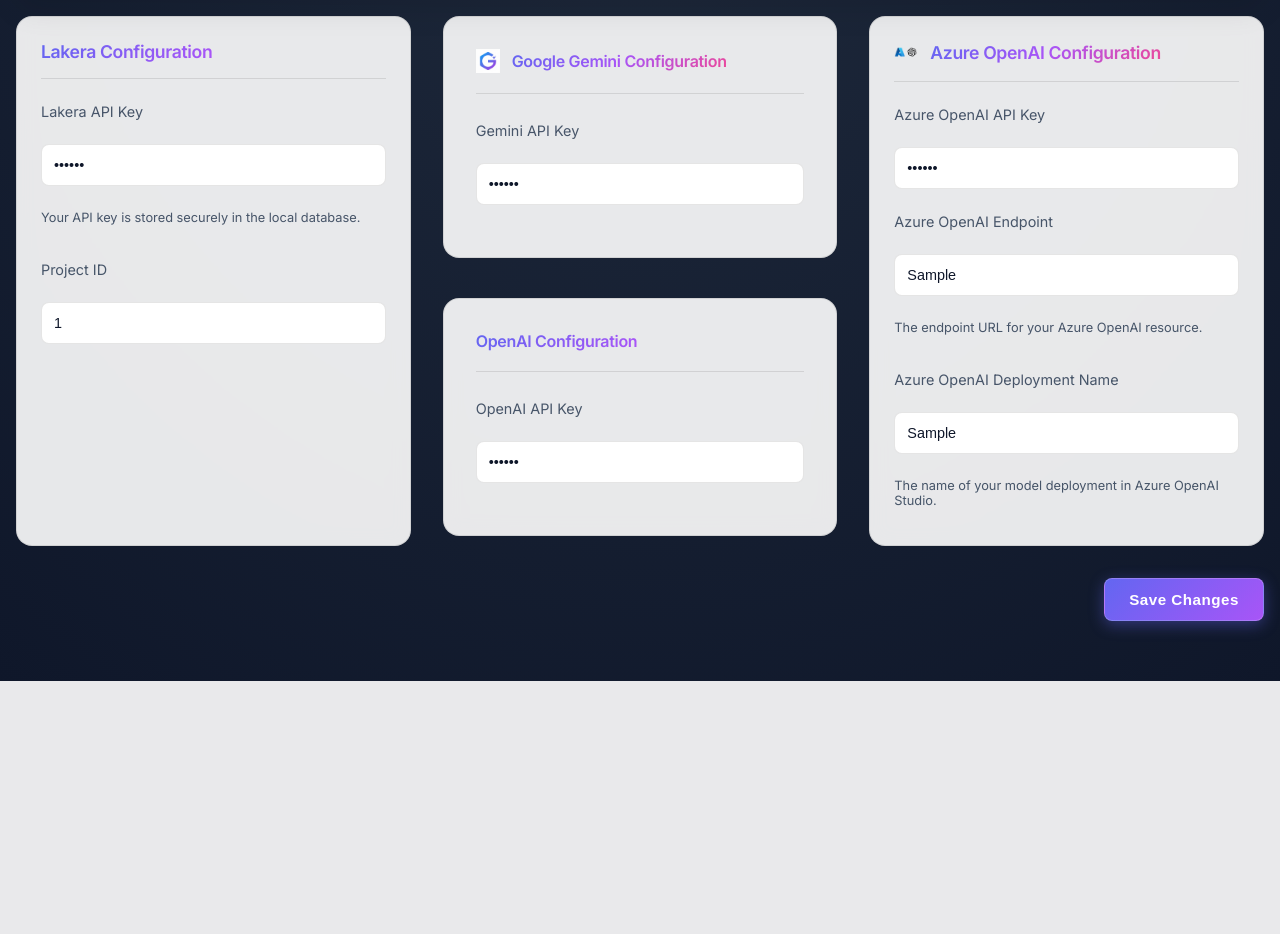
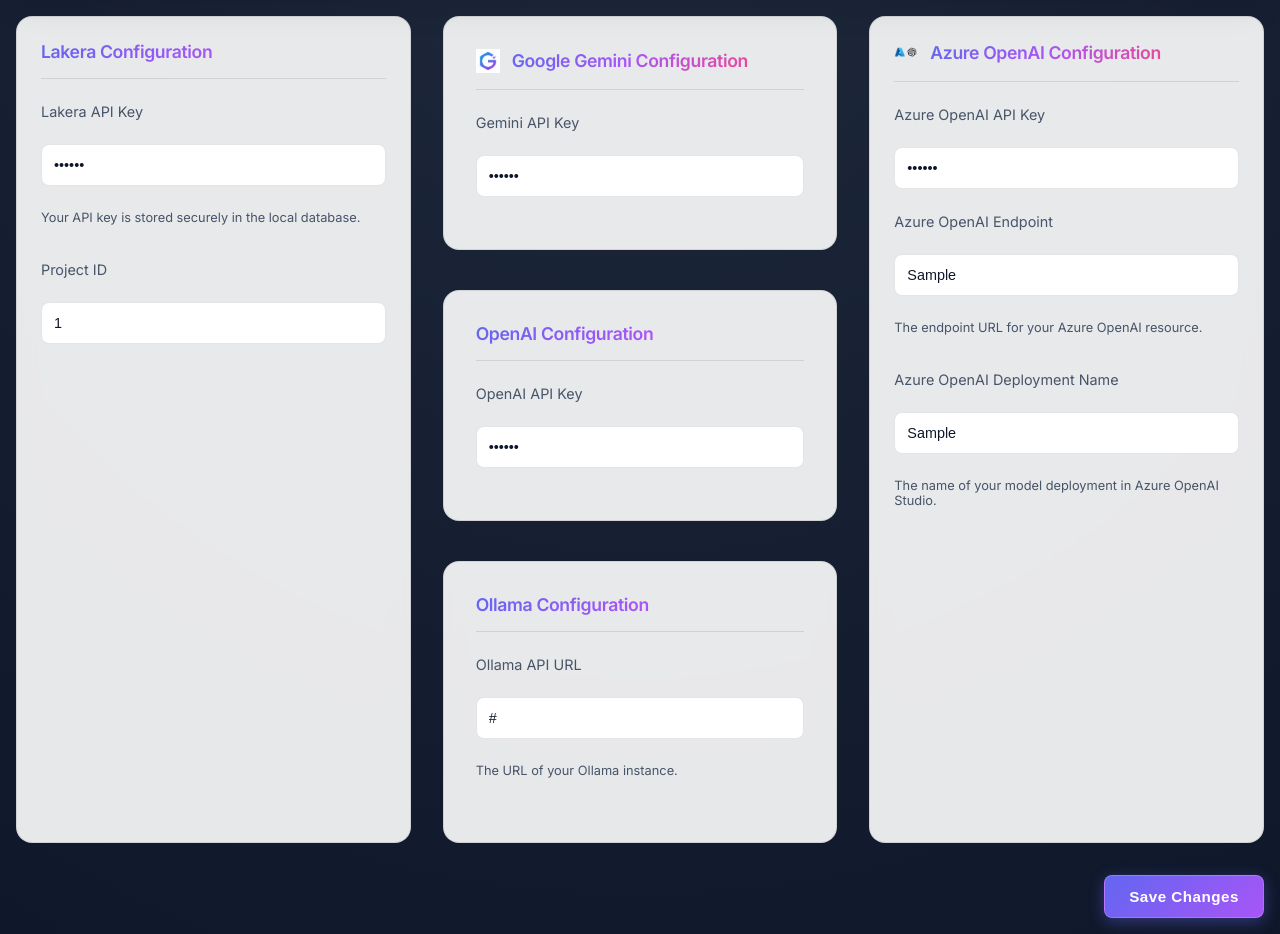
Before and after one commit to alshawwaf/Lakera-Demo, a Flask app: template templates/settings.html in a window 1280 px wide. Shown: the part 119-1053 px from the top of the page. Before the commit the page ends 800 px from the top, so only its background shows below. Run offline with Flask 3, Linux system fonts and the light colour scheme; the template is opened without the code that fills it: most values are stand-ins (such as "Sample title", 1, 10 or a date in 2020).

Commit message:
feat: add Ollama support and update docs

```diff
--- a/app.py
+++ b/app.py
@@ -97,7 +97,8 @@ def health_check():
 # Global cache for Models
 MODEL_CACHE = {
     'openai': {'data': None, 'timestamp': None},
-    'gemini': {'data': None, 'timestamp': None}
+    'gemini': {'data': None, 'timestamp': None},
+    'ollama': {'data': None, 'timestamp': None}
 }
 
 # Global cache for Gemini Client
@@ -341,6 +342,31 @@ def get_gemini_models():
         print(f"Error fetching Gemini models: {e}")
         return ['gemini-pro', 'gemini-pro-vision', 'gemini-1.5-pro', 'gemini-1.5-flash']
 
+def get_ollama_models():
+    """Helper function to fetch available Ollama models with caching"""
+    ollama_url = get_setting('OLLAMA_API_URL') or os.getenv('OLLAMA_API_URL', 'http://localhost:11434')
+
+    # Check cache
+    now = datetime.now()
+    if MODEL_CACHE['ollama']['data'] and MODEL_CACHE['ollama']['timestamp']:
+        if now - MODEL_CACHE['ollama']['timestamp'] < CACHE_DURATION:
+            return MODEL_CACHE['ollama']['data']
+
+    try:
+        response = requests.get(f"{ollama_url}/api/tags", timeout=2)
+        if response.status_code == 200:
+            models = response.json().get('models', [])
+            result = sorted([m['name'] for m in models])
+
+            # Update cache
+            MODEL_CACHE['ollama']['data'] = result
+            MODEL_CACHE['ollama']['timestamp'] = now
+            return result
+        return []
+    except Exception as e:
+        print(f"Error fetching Ollama models: {e}")
+        return []
+
 # Initialize DB
 with app.app_context():
     db.create_all()
@@ -357,8 +383,9 @@ def index():
     azure_deployment = get_setting('AZURE_OPENAI_DEPLOYMENT') or os.getenv('AZURE_OPENAI_DEPLOYMENT', 'gpt-4o-mini-2024-07-18')
 
     gemini_models = get_gemini_models()
+    ollama_models = get_ollama_models()
 
-    return render_template('playground.html', available_models=available_models, azure_deployment=azure_deployment, gemini_models=gemini_models)
+    return render_template('playground.html', available_models=available_models, azure_deployment=azure_deployment, gemini_models=gemini_models, ollama_models=ollama_models)
 
 @app.route('/playground')
 def playground():
@@ -370,8 +397,9 @@ def playground():
     azure_deployment = get_setting('AZURE_OPENAI_DEPLOYMENT') or os.getenv('AZURE_OPENAI_DEPLOYMENT', 'gpt-4o-mini-2024-07-18')
 
     gemini_models = get_gemini_models()
+    ollama_models = get_ollama_models()
 
-    return render_template('playground.html', available_models=available_models, azure_deployment=azure_deployment, gemini_models=gemini_models)
+    return render_template('playground.html', available_models=available_models, azure_deployment=azure_deployment, gemini_models=gemini_models, ollama_models=ollama_models)
 
 @app.route('/dashboard')
 def dashboard():
@@ -391,6 +419,7 @@ def settings():
         azure_openai_endpoint = request.form.get('azure_openai_endpoint')
         azure_openai_deployment = request.form.get('azure_openai_deployment')
         gemini_api_key = request.form.get('gemini_api_key')
+        ollama_api_url = request.form.get('ollama_api_url')
 
         set_setting('LAKERA_API_KEY', api_key)
         set_setting('LAKERA_PROJECT_ID', project_id)
@@ -399,9 +428,11 @@ def settings():
         set_setting('AZURE_OPENAI_ENDPOINT', azure_openai_endpoint)
         set_setting('AZURE_OPENAI_DEPLOYMENT', azure_openai_deployment)
         set_setting('GEMINI_API_KEY', gemini_api_key)
+        set_setting('OLLAMA_API_URL', ollama_api_url)
 
         # Re-fetch models to ensure the list is up-to-date with the new key if changed
         gemini_models = get_gemini_models()
+        ollama_models = get_ollama_models()
 
         return render_template('settings.html', success=True,
                              api_key=api_key, project_id=project_id,
@@ -409,7 +440,9 @@ def settings():
                              azure_openai_api_key=azure_openai_api_key, azure_openai_endpoint=azure_openai_endpoint,
                              azure_openai_deployment=azure_openai_deployment,
                              gemini_api_key=gemini_api_key,
-                             gemini_models=gemini_models)
+                             ollama_api_url=ollama_api_url,
+                             gemini_models=gemini_models,
+                             ollama_models=ollama_models)
 
     api_key = get_setting('LAKERA_API_KEY') or os.getenv('LAKERA_API_KEY', '')
     project_id = get_setting('LAKERA_PROJECT_ID') or os.getenv('LAKERA_PROJECT_ID', '')
@@ -418,8 +451,10 @@ def settings():
     azure_openai_endpoint = get_setting('AZURE_OPENAI_ENDPOINT') or os.getenv('AZURE_OPENAI_ENDPOINT', '')
     azure_openai_deployment = get_setting('AZURE_OPENAI_DEPLOYMENT') or os.getenv('AZURE_OPENAI_DEPLOYMENT', 'gpt-4o-mini-2024-07-18')
     gemini_api_key = get_setting('GEMINI_API_KEY') or os.getenv('GEMINI_API_KEY', '')
+    ollama_api_url = get_setting('OLLAMA_API_URL') or os.getenv('OLLAMA_API_URL', 'http://localhost:11434')
 
     gemini_models = get_gemini_models()
+    ollama_models = get_ollama_models()
 
     return render_template('settings.html',
                          api_key=api_key, project_id=project_id,
@@ -427,7 +462,9 @@ def settings():
                          azure_openai_api_key=azure_openai_api_key, azure_openai_endpoint=azure_openai_endpoint,
                          azure_openai_deployment=azure_openai_deployment,
                          gemini_api_key=gemini_api_key,
-                         gemini_models=gemini_models)
+                         ollama_api_url=ollama_api_url,
+                         gemini_models=gemini_models,
+                         ollama_models=ollama_models)
 
 @app.route('/api/analyze', methods=['POST'])
 def analyze():
@@ -454,7 +491,7 @@ def analyze():
               default: false
             model_provider:
               type: string
-              enum: ['openai', 'azure', 'gemini']
+              enum: ['openai', 'azure', 'gemini', 'ollama']
               default: 'azure'
             model_name:
               type: string
@@ -583,6 +620,23 @@ def analyze():
                     openai_response = f"Error calling Gemini: {str(e)}"
             else:
                 openai_response = "Gemini API key not configured."
+
+        elif model_provider == 'ollama':
+            ollama_url = get_setting('OLLAMA_API_URL') or os.getenv('OLLAMA_API_URL', 'http://localhost:11434')
+            try:
+                payload = {
+                    "model": model_name or "llama3",
+                    "prompt": prompt,
+                    "stream": False
+                }
+                response = requests.post(f"{ollama_url}/api/generate", json=payload, timeout=30)
+                if response.status_code == 200:
+                    openai_response = response.json().get('response', '')
+                else:
+                    openai_response = f"Error calling Ollama: {response.text}"
+            except Exception as e:
+                logging.error(f"Ollama API Error: {e}")
+                openai_response = f"Error calling Ollama: {str(e)}"
 
         else: # Default to OpenAI
             openai_api_key = get_setting('OPENAI_API_KEY') or os.getenv('OPENAI_API_KEY')
--- a/static/css/pages/settings.css
+++ b/static/css/pages/settings.css
@@ -10,6 +10,16 @@
 .settings-grid .widget-card {
   height: auto;
   min-height: 100%;
+  transition: all 0.3s ease;
+  border: 1px solid var(--border-color);
+  background: var(--card-bg);
+  backdrop-filter: blur(10px);
+}
+
+.settings-grid .widget-card:hover {
+  transform: translateY(-4px);
+  box-shadow: 0 12px 24px rgba(0, 0, 0, 0.2);
+  border-color: var(--accent-color);
 }
 
 .settings-grid .input-wrapper {
@@ -18,20 +28,22 @@
 
 /* Compact Stacked Cards */
 .stacked-card {
-  padding: 2rem !important;
+  padding: 2rem;
 }
 
 .stacked-card .widget-header {
-  margin-bottom: 1.75rem !important;
-  padding-bottom: 1.25rem !important;
+  margin-bottom: 1.5rem;
+  padding-bottom: 1rem;
+  border-bottom: 1px solid var(--border-color);
 }
 
 .stacked-card .input-wrapper {
-  margin-bottom: 1.25rem !important;
+  margin-bottom: 1.25rem;
 }
 
 .stacked-card h3 {
-  font-size: 1rem !important;
+  font-size: 1.1rem;
+  font-weight: 600;
 }
 
 /* Threat List Widget */
--- a/static/js/shared/traffic-flow.js
+++ b/static/js/shared/traffic-flow.js
@@ -231,6 +231,7 @@ function renderTrafficFlow(data, useLakera, useLakeraOutbound) {
 
   const azureIcon = `<img src="/static/azure-openai.png" alt="Azure" style="width: 28px; height: 28px; object-fit: contain;">`;
   const geminiIcon = `<img src="/static/gemini-logo.png" alt="Gemini" style="width: 28px; height: 28px; object-fit: contain;">`;
+  const ollamaIcon = `<svg viewBox="0 0 24 24" width="28" height="28" fill="currentColor"><path d="M20 4H4c-1.1 0-2 .9-2 2v12c0 1.1.9 2 2 2h16c1.1 0 2-.9 2-2V6c0-1.1-.9-2-2-2zm0 14H4V6h16v12zM6 10h2v2H6zm0 4h2v2H6zm4-4h8v2h-8zm0 4h5v2h-5z"/></svg>`;
 
   let llmIcon = openaiIcon;
   let llmLabel = "OpenAI";
@@ -241,6 +242,9 @@ function renderTrafficFlow(data, useLakera, useLakeraOutbound) {
   } else if (data.model_provider === "gemini") {
     llmIcon = geminiIcon;
     llmLabel = "Google Gemini";
+  } else if (data.model_provider === "ollama") {
+    llmIcon = ollamaIcon;
+    llmLabel = "Ollama";
   }
 
   const createStep = (id, icon, label, status) => `
@@ -406,6 +410,8 @@ function showStepDetails(stepId, data) {
         title = "Azure OpenAI Response";
       } else if (data.model_provider === "gemini") {
         title = "Google Gemini Response";
+      } else if (data.model_provider === "ollama") {
+        title = "Ollama Response";
       } else {
         title = "OpenAI Response";
       }
--- a/templates/playground.html
+++ b/templates/playground.html
@@ -34,6 +34,7 @@
                     <option value="azure" selected>Azure OpenAI</option>
                     <option value="openai">OpenAI</option>
                     <option value="gemini">Google Gemini</option>
+                    <option value="ollama">Ollama</option>
                 </select>
 
                 <select id="model-select" class="styled-select">
@@ -151,7 +152,8 @@
     azure: {
         deployment: "{{ azure_deployment }}"
     },
-    gemini: {{ gemini_models | tojson }}
+    gemini: {{ gemini_models | tojson }},
+    ollama: {{ ollama_models | tojson }}
     };
 </script>
 {% endblock %}
--- a/templates/settings.html
+++ b/templates/settings.html
@@ -1,11 +1,22 @@
-{% extends "base.html" %}
-
-{% block content %}
+{% extends "base.html" %} {% block content %}
 
 <div class="dashboard-wrapper">
   {% if success %}
-    <div class="alert success" style="background: rgba(34, 197, 94, 0.1); border: 1px solid rgba(34, 197, 94, 0.3); color: #4ade80; padding: 1rem; border-radius: 0.5rem; margin-bottom: 1.5rem; display: flex; align-items: center; gap: 0.5rem;">
-        <span style="font-size: 1.2rem;">✓</span> Settings saved successfully
+  <div
+    class="alert success"
+    style="
+      background: rgba(34, 197, 94, 0.1);
+      border: 1px solid rgba(34, 197, 94, 0.3);
+      color: #4ade80;
+      padding: 1rem;
+      border-radius: 0.5rem;
+      margin-bottom: 1.5rem;
+      display: flex;
+      align-items: center;
+      gap: 0.5rem;
+    "
+  >
+    <span style="font-size: 1.2rem">✓</span> Settings saved successfully
   </div>
   {% endif %}
 
@@ -17,32 +28,95 @@
           <h3>Lakera Configuration</h3>
         </div>
 
-                <div class="input-wrapper" style="margin-bottom: 1.5rem;">
-                    <label for="api_key" style="display: block; margin-bottom: 0.5rem; color: var(--text-secondary); font-size: 0.9rem;">Lakera API Key</label>
-                    <input type="password" id="api_key" name="api_key" value="{{ api_key }}" class="search-input" style="width: 100%; padding: 0.75rem;" placeholder="Enter your API Key">
-                    <p style="margin-top: 0.5rem; font-size: 0.8rem; color: var(--text-secondary);">Your API key is stored securely in the local database.</p>
+        <div class="input-wrapper" style="margin-bottom: 1.5rem">
+          <label
+            for="api_key"
+            style="
+              display: block;
+              margin-bottom: 0.5rem;
+              color: var(--text-secondary);
+              font-size: 0.9rem;
+            "
+            >Lakera API Key</label
+          >
+          <input
+            type="password"
+            id="api_key"
+            name="api_key"
+            value="{{ api_key }}"
+            class="search-input"
+            style="width: 100%; padding: 0.75rem"
+            placeholder="Enter your API Key"
+          />
+          <p
+            style="
+              margin-top: 0.5rem;
+              font-size: 0.8rem;
+              color: var(--text-secondary);
+            "
+          >
+            Your API key is stored securely in the local database.
+          </p>
         </div>
 
         <div class="input-wrapper">
-                    <label for="project_id" style="display: block; margin-bottom: 0.5rem; color: var(--text-secondary); font-size: 0.9rem;">Project ID</label>
-                    <input type="text" id="project_id" name="project_id" value="{{ project_id }}" class="search-input" style="width: 100%; padding: 0.75rem;" placeholder="Enter your Project ID">
+          <label
+            for="project_id"
+            style="
+              display: block;
+              margin-bottom: 0.5rem;
+              color: var(--text-secondary);
+              font-size: 0.9rem;
+            "
+            >Project ID</label
+          >
+          <input
+            type="text"
+            id="project_id"
+            name="project_id"
+            value="{{ project_id }}"
+            class="search-input"
+            style="width: 100%; padding: 0.75rem"
+            placeholder="Enter your Project ID"
+          />
         </div>
       </div>
 
       <!-- Column 2: Gemini & OpenAI Stacked -->
-            <div style="display: flex; flex-direction: column; gap: 2.5rem;">
+      <div style="display: flex; flex-direction: column; gap: 2.5rem">
         <!-- Google Gemini Card -->
         <div class="widget-card stacked-card">
           <div class="widget-header">
-                        <div style="display: flex; align-items: center; gap: 0.75rem;">
-                            <img src="/static/gemini-logo.png" alt="Google Gemini" style="width: 24px; height: 24px; object-fit: contain;">
+            <div style="display: flex; align-items: center; gap: 0.75rem">
+              <img
+                src="/static/gemini-logo.png"
+                alt="Google Gemini"
+                style="width: 24px; height: 24px; object-fit: contain"
+              />
               <h3>Google Gemini Configuration</h3>
             </div>
           </div>
 
           <div class="input-wrapper">
-                        <label for="gemini_api_key" style="display: block; margin-bottom: 0.5rem; color: var(--text-secondary); font-size: 0.9rem;">Gemini API Key</label>
-                        <input type="password" id="gemini_api_key" name="gemini_api_key" value="{{ gemini_api_key }}" class="search-input" style="width: 100%; padding: 0.75rem;" placeholder="Enter your Google Gemini API Key">
+            <label
+              for="gemini_api_key"
+              style="
+                display: block;
+                margin-bottom: 0.5rem;
+                color: var(--text-secondary);
+                font-size: 0.9rem;
+              "
+              >Gemini API Key</label
+            >
+            <input
+              type="password"
+              id="gemini_api_key"
+              name="gemini_api_key"
+              value="{{ gemini_api_key }}"
+              class="search-input"
+              style="width: 100%; padding: 0.75rem"
+              placeholder="Enter your Google Gemini API Key"
+            />
           </div>
         </div>
 
@@ -53,8 +127,63 @@
           </div>
 
           <div class="input-wrapper">
-                        <label for="openai_api_key" style="display: block; margin-bottom: 0.5rem; color: var(--text-secondary); font-size: 0.9rem;">OpenAI API Key</label>
-                        <input type="password" id="openai_api_key" name="openai_api_key" value="{{ openai_api_key }}" class="search-input" style="width: 100%; padding: 0.75rem;" placeholder="Enter your OpenAI API Key">
+            <label
+              for="openai_api_key"
+              style="
+                display: block;
+                margin-bottom: 0.5rem;
+                color: var(--text-secondary);
+                font-size: 0.9rem;
+              "
+              >OpenAI API Key</label
+            >
+            <input
+              type="password"
+              id="openai_api_key"
+              name="openai_api_key"
+              value="{{ openai_api_key }}"
+              class="search-input"
+              style="width: 100%; padding: 0.75rem"
+              placeholder="Enter your OpenAI API Key"
+            />
+          </div>
+        </div>
+
+        <!-- Ollama Card -->
+        <div class="widget-card stacked-card">
+          <div class="widget-header">
+            <h3>Ollama Configuration</h3>
+          </div>
+
+          <div class="input-wrapper">
+            <label
+              for="ollama_api_url"
+              style="
+                display: block;
+                margin-bottom: 0.5rem;
+                color: var(--text-secondary);
+                font-size: 0.9rem;
+              "
+              >Ollama API URL</label
+            >
+            <input
+              type="text"
+              id="ollama_api_url"
+              name="ollama_api_url"
+              value="{{ ollama_api_url }}"
+              class="search-input"
+              style="width: 100%; padding: 0.75rem"
+              placeholder="http://localhost:11434"
+            />
+            <p
+              style="
+                margin-top: 0.5rem;
+                font-size: 0.8rem;
+                color: var(--text-secondary);
+              "
+            >
+              The URL of your Ollama instance.
+            </p>
           </div>
         </div>
       </div>
@@ -62,35 +191,104 @@
       <!-- Column 3: Azure OpenAI -->
       <div class="widget-card">
         <div class="widget-header">
-                    <div style="display: flex; align-items: center; gap: 0.75rem;">
-                        <img src="/static/azure-openai.png" alt="Azure OpenAI" style="width: 24px; height: 24px; object-fit: contain;">
+          <div style="display: flex; align-items: center; gap: 0.75rem">
+            <img
+              src="/static/azure-openai.png"
+              alt="Azure OpenAI"
+              style="width: 24px; height: 24px; object-fit: contain"
+            />
             <h3>Azure OpenAI Configuration</h3>
           </div>
         </div>
 
-                <div class="input-wrapper" style="margin-bottom: 1.5rem;">
-                    <label for="azure_openai_api_key" style="display: block; margin-bottom: 0.5rem; color: var(--text-secondary); font-size: 0.9rem;">Azure OpenAI API Key</label>
-                    <input type="password" id="azure_openai_api_key" name="azure_openai_api_key" value="{{ azure_openai_api_key }}" class="search-input" style="width: 100%; padding: 0.75rem;" placeholder="Enter your Azure OpenAI API Key">
+        <div class="input-wrapper" style="margin-bottom: 1.5rem">
+          <label
+            for="azure_openai_api_key"
+            style="
+              display: block;
+              margin-bottom: 0.5rem;
+              color: var(--text-secondary);
+              font-size: 0.9rem;
+            "
+            >Azure OpenAI API Key</label
+          >
+          <input
+            type="password"
+            id="azure_openai_api_key"
+            name="azure_openai_api_key"
+            value="{{ azure_openai_api_key }}"
+            class="search-input"
+            style="width: 100%; padding: 0.75rem"
+            placeholder="Enter your Azure OpenAI API Key"
+          />
         </div>
 
-                <div class="input-wrapper" style="margin-bottom: 1.5rem;">
-                    <label for="azure_openai_endpoint" style="display: block; margin-bottom: 0.5rem; color: var(--text-secondary); font-size: 0.9rem;">Azure OpenAI Endpoint</label>
-                    <input type="text" id="azure_openai_endpoint" name="azure_openai_endpoint" value="{{ azure_openai_endpoint }}" class="search-input" style="width: 100%; padding: 0.75rem;" placeholder="https://your-resource.openai.azure.com/">
-                    <p style="margin-top: 0.5rem; font-size: 0.8rem; color: var(--text-secondary);">The endpoint URL for your Azure OpenAI resource.</p>
+        <div class="input-wrapper" style="margin-bottom: 1.5rem">
+          <label
+            for="azure_openai_endpoint"
+            style="
+              display: block;
+              margin-bottom: 0.5rem;
+              color: var(--text-secondary);
+              font-size: 0.9rem;
+            "
+            >Azure OpenAI Endpoint</label
+          >
+          <input
+            type="text"
+            id="azure_openai_endpoint"
+            name="azure_openai_endpoint"
+            value="{{ azure_openai_endpoint }}"
+            class="search-input"
+            style="width: 100%; padding: 0.75rem"
+            placeholder="https://your-resource.openai.azure.com/"
+          />
+          <p
+            style="
+              margin-top: 0.5rem;
+              font-size: 0.8rem;
+              color: var(--text-secondary);
+            "
+          >
+            The endpoint URL for your Azure OpenAI resource.
+          </p>
         </div>
 
         <div class="input-wrapper">
-                    <label for="azure_openai_deployment" style="display: block; margin-bottom: 0.5rem; color: var(--text-secondary); font-size: 0.9rem;">Azure OpenAI Deployment Name</label>
-                    <input type="text" id="azure_openai_deployment" name="azure_openai_deployment" value="{{ azure_openai_deployment }}" class="search-input" style="width: 100%; padding: 0.75rem;" placeholder="e.g., gpt-4o-mini-2024-07-18">
-                    <p style="margin-top: 0.5rem; font-size: 0.8rem; color: var(--text-secondary);">The name of your model deployment in Azure OpenAI Studio.</p>
+          <label
+            for="azure_openai_deployment"
+            style="
+              display: block;
+              margin-bottom: 0.5rem;
+              color: var(--text-secondary);
+              font-size: 0.9rem;
+            "
+            >Azure OpenAI Deployment Name</label
+          >
+          <input
+            type="text"
+            id="azure_openai_deployment"
+            name="azure_openai_deployment"
+            value="{{ azure_openai_deployment }}"
+            class="search-input"
+            style="width: 100%; padding: 0.75rem"
+            placeholder="e.g., gpt-4o-mini-2024-07-18"
+          />
+          <p
+            style="
+              margin-top: 0.5rem;
+              font-size: 0.8rem;
+              color: var(--text-secondary);
+            "
+          >
+            The name of your model deployment in Azure OpenAI Studio.
+          </p>
         </div>
       </div>
     </div>
 
-        <div class="form-actions" style="display: flex; justify-content: flex-end;">
-            <button type="submit" class="btn-gradient">
-                Save Changes
-            </button>
+    <div class="form-actions" style="display: flex; justify-content: flex-end">
+      <button type="submit" class="btn-gradient">Save Changes</button>
     </div>
   </form>
 </div>
```
Also changed, not shown: README.md. Lines whose indentation alone changed are shown as unchanged.
